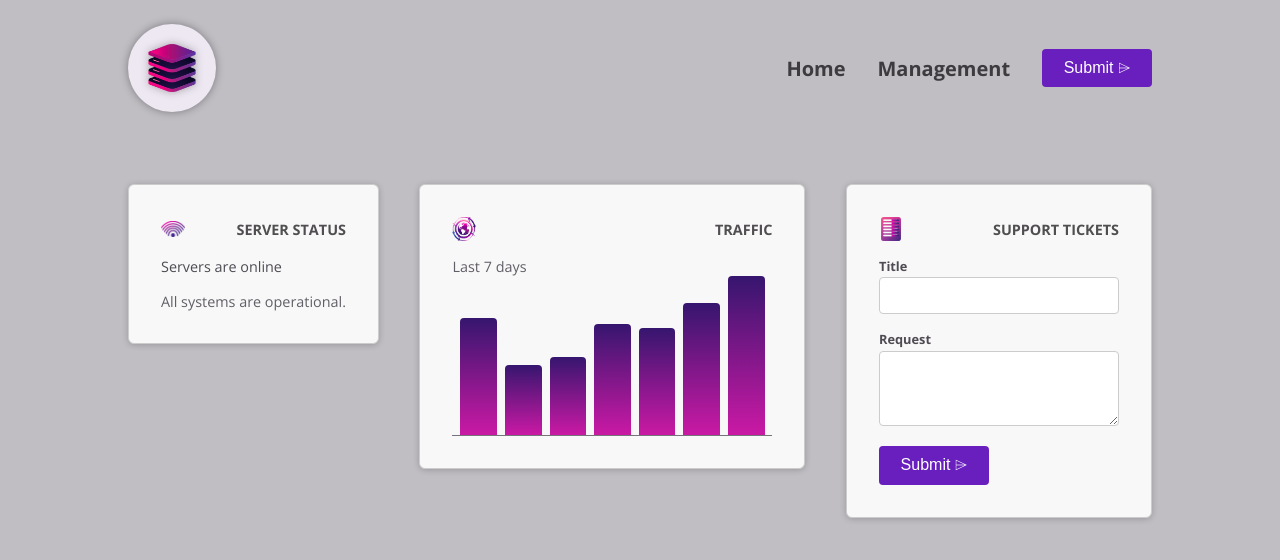
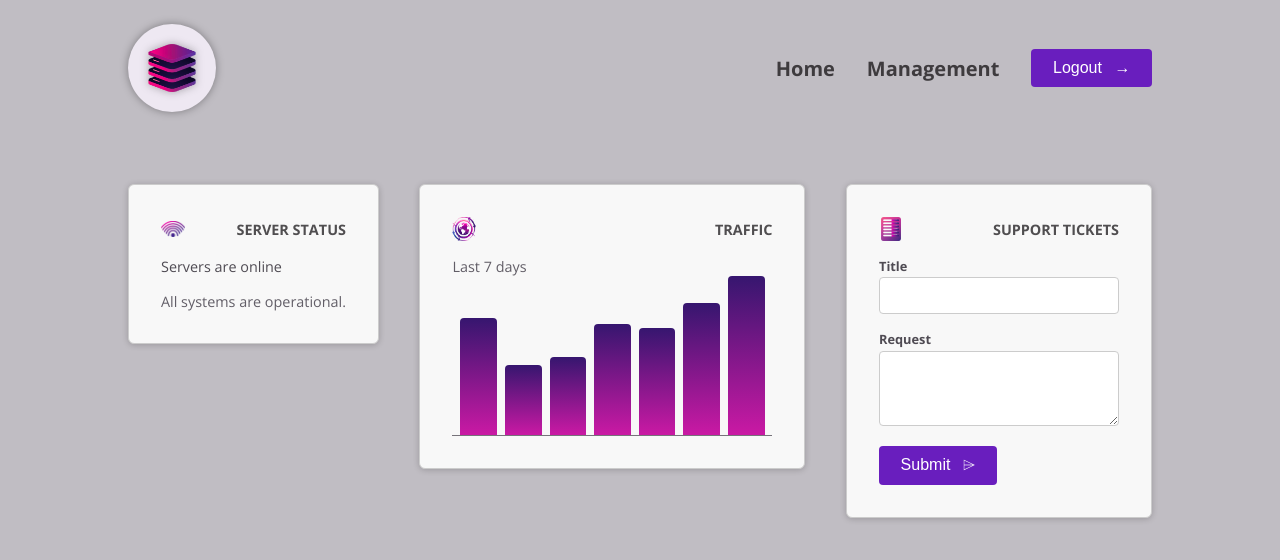
Before and after one commit to pandacreep/angular-complete-learn, an Angular app: page / in a window 1280 px wide. Shown: the top 560 px of the page. Built offline with nearby package versions, Linux system fonts and the light colour scheme.

Commit message:
supporting content projection with multiple slots

```diff
--- a/src/app/dashboard/tickets/new-ticket/new-ticket.component.html
+++ b/src/app/dashboard/tickets/new-ticket/new-ticket.component.html
@@ -1,20 +1,16 @@
 <form>
   <p>
     <label>Title</label>
-		<input name="title" id="title"/>
+    <input name="title" id="title" />
   </p>
   <p>
     <label>Request</label>
     <textarea name="request" id="request" rows="3"></textarea>
   </p>
   <p>
-		<button>
-			<span>
+    <button appButton>
       Submit
-			</span>
-			<span>
-				⌲
-			</span>
+      <span class="icon">⌲</span>
     </button>
   </p>
 </form>
--- a/src/app/header/header.component.html
+++ b/src/app/header/header.component.html
@@ -12,7 +12,10 @@
         <a href="/">Management</a>
       </li>
       <li>
-        <button appButton></button>
+        <button appButton>
+          Logout
+          <span class="icon"> → </span>
+        </button>
       </li>
     </ul>
   </nav>
--- a/src/app/shared/button/button.component.html
+++ b/src/app/shared/button/button.component.html
@@ -1,2 +1,5 @@
-<span> Submit </span>
-<span> ⌲ </span>
+<span>
+  <!-- Submit  -->
+  <ng-content />
+</span>
+<ng-content select=".icon" />
```
Lines whose indentation alone changed are shown as unchanged.
